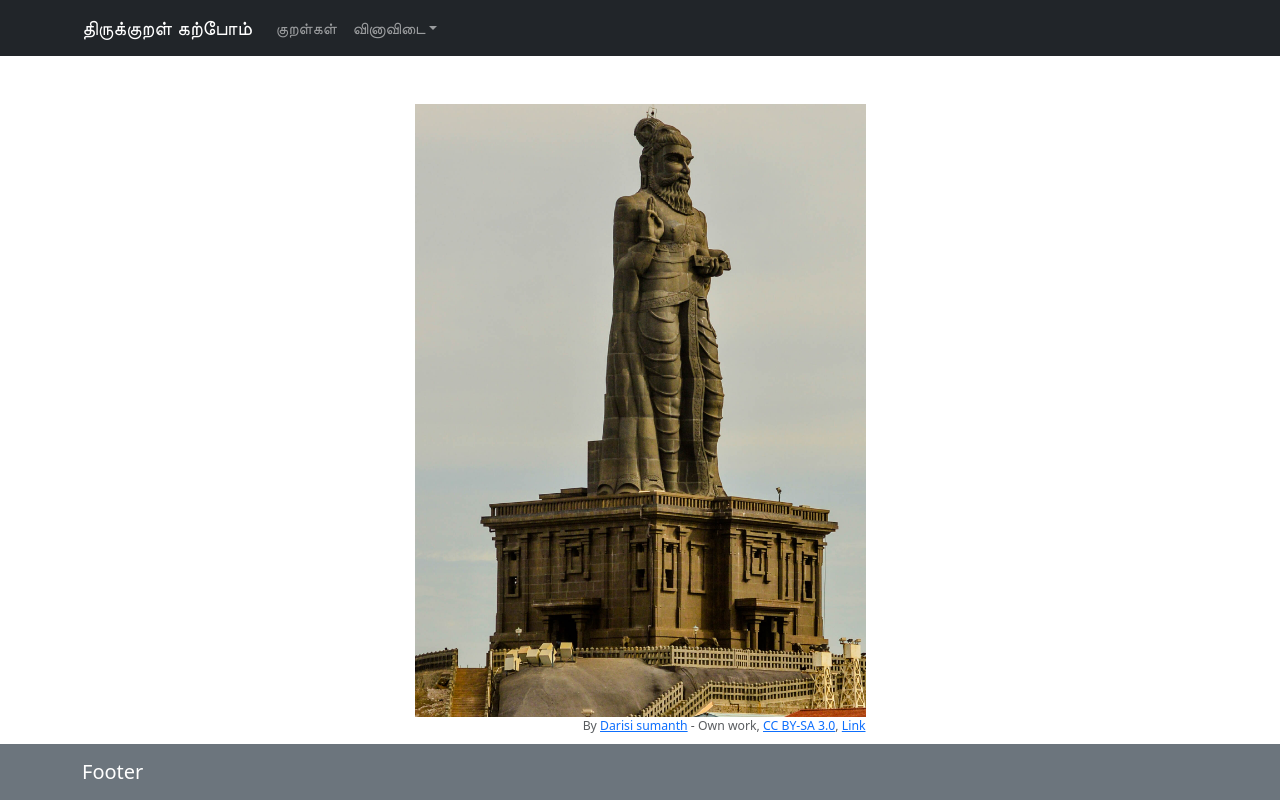
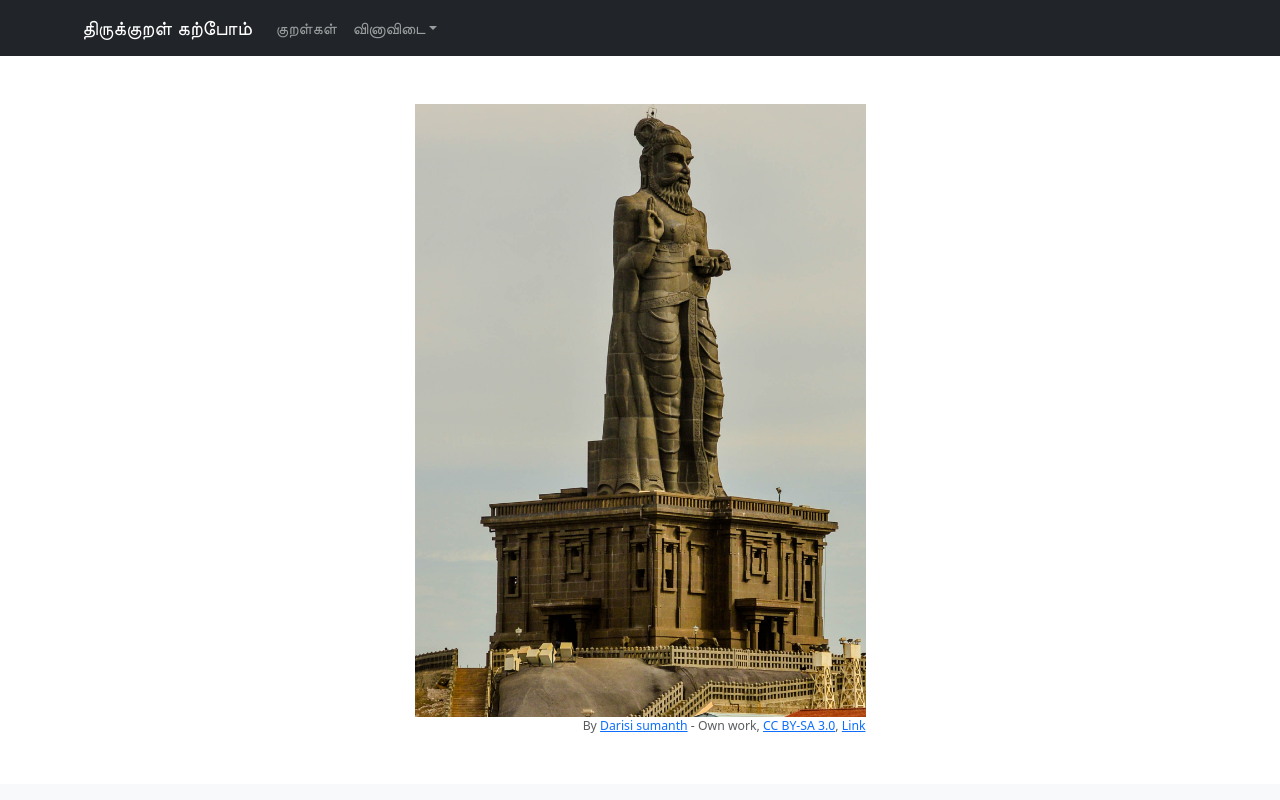
Before and after one commit to thirukural-karpom/thirukural-karpom, a React (Create React App) app: page / in a window 1280 px wide. Built offline with nearby package versions, Linux system fonts and the light colour scheme.

Commit message:
Hide footer for now as it has nothing

```diff
--- a/src/components/Footer.js
+++ b/src/components/Footer.js
@@ -1,11 +1,10 @@
-import { Container, Navbar, NavbarBrand } from "react-bootstrap"
+import { Container, Navbar } from "react-bootstrap"
 
 const Footer = () => {
   return (
     <footer className="fixed-bottom">
-      <Navbar variant="dark" bg="secondary">
+      <Navbar variant="light" bg="light">
         <Container>
-          <NavbarBrand>Footer</NavbarBrand>
         </Container>
       </Navbar>
     </footer>
```
